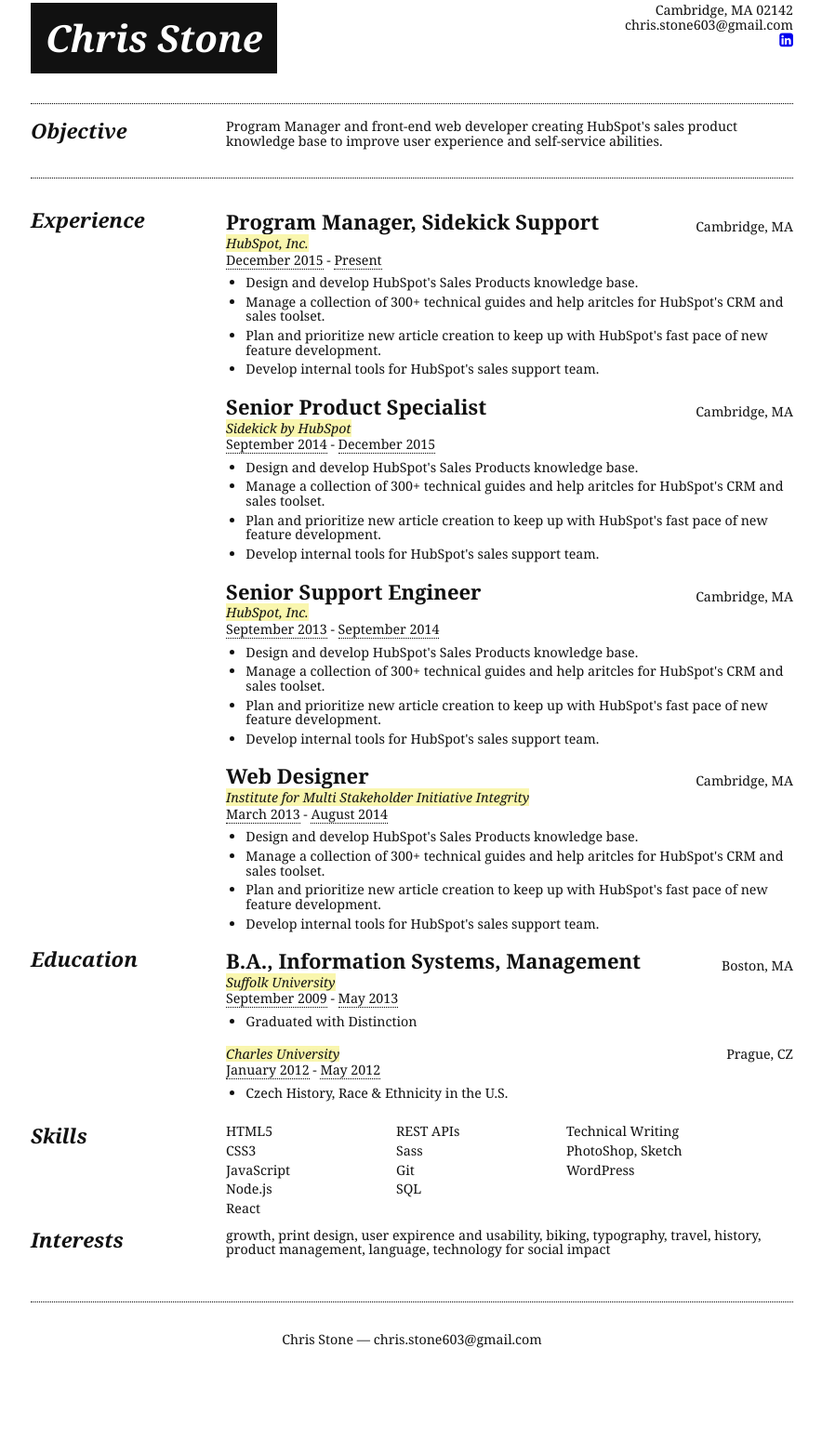
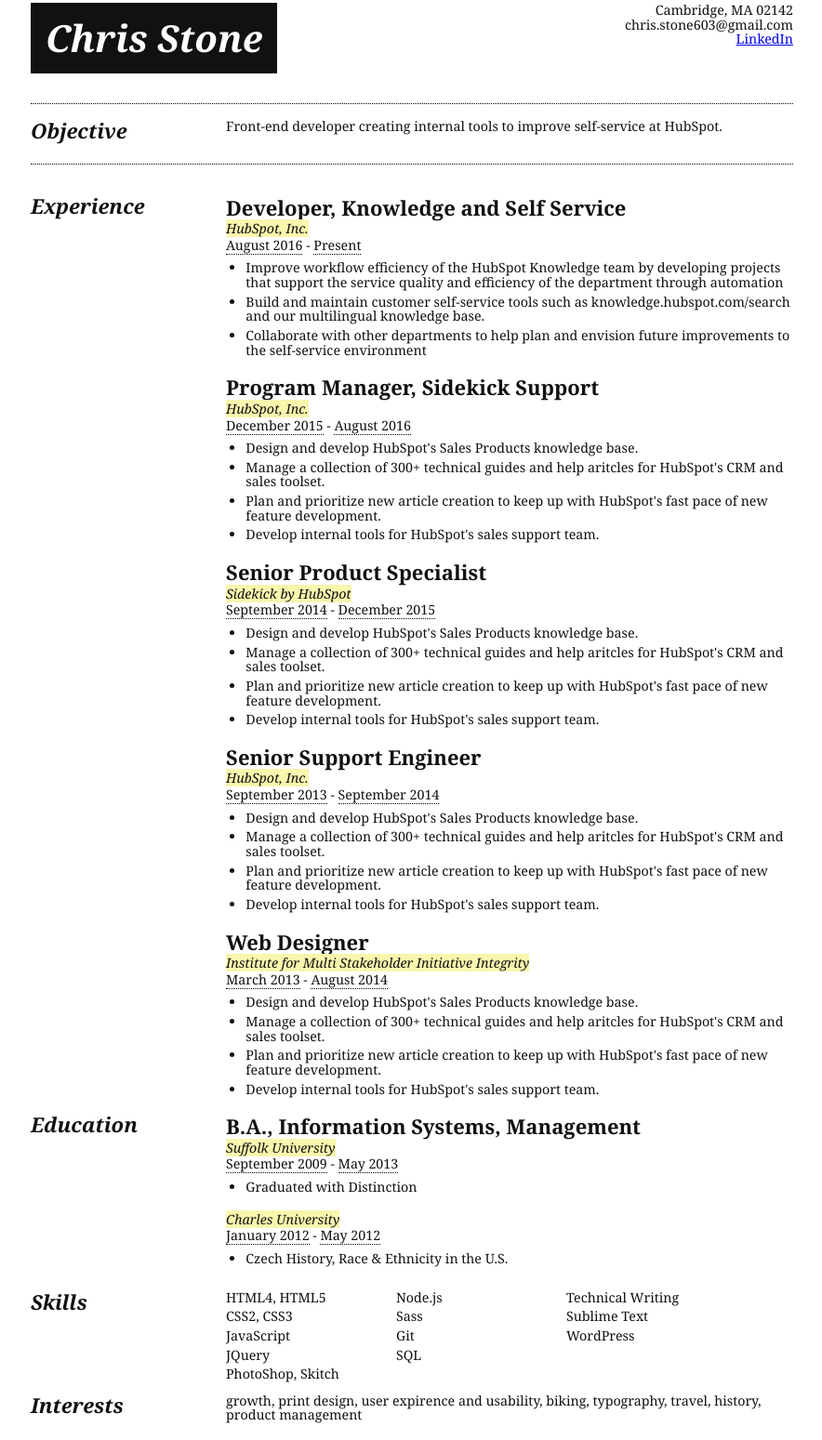
Before and after one commit to c-stone/resume, a website: page index.html in a window 1280 px wide. Shown: the part 67-1616 px from the top of the page at 93% size, without its empty margins (197-1081 px from the left). Drawn offline with nearby package versions, Linux system fonts and the light colour scheme.

Commit message:
added current expirence

```diff
--- a/index.html
+++ b/index.html
@@ -8,8 +8,7 @@
         <meta name="viewport" content="width=device-width, initial-scale=1">
         <link rel="stylesheet" href="css/normalize.css">
         <link rel="stylesheet" href="css/style.css">
-        <link rel="stylesheet" href="https://maxcdn.bootstrapcdn.com/font-awesome/4.5.0/css/font-awesome.min.css">
-        <link rel="shortcut icon" href="favicon.ico"/>
+        <link rel="shortcut icon" href="images/favicon1.ico"/>
     </head>
     <body>
       <article class="container width-980 pad-40-80 marg-30-center">
@@ -20,7 +19,7 @@
           <div class="contact-info flex-container column text-right text-small-1 line-height-1 baseline">
             <span class="city-state-zip">Cambridge, MA 02142</span>
             <span class="email">chris.stone603@gmail.com</span>
-            <span class="linkedIn h5"><a href="https://www.linkedin.com/in/cjstone1"><i class="fa fa-linkedin-square"></i></a></span>
+            <span class="linkedIn"><a href="https://www.linkedin.com/in/cjstone1">LinkedIn</a></span>
           </div>
         </div>
         <div class="objective-container flex-container row space-between pad-2-vert marg-3-vert border-vert">
@@ -28,7 +27,7 @@
             <h2 class="h4 italic">Objective</h2>
           </div>
           <div class="objective grow-4">
-            <p class="text-small-1">Program Manager and front-end web developer creating HubSpot's sales product knowledge base to improve user experience and self-service abilities.</p>
+            <p class="text-small-1">Front-end developer creating internal tools to improve self-service at HubSpot.</p>
           </div>
         </div>
          <div class="experience-container flex-container row space-between">
@@ -38,13 +37,30 @@
           <div class="content grow-4">
             <ol class="experience-list list-style-none line-height-1 pad-marg-0">
               <li class="highlight-section-header">
-                <div class="title-location flex-container space-between flex-end">
-                  <h3 class="title h4">Program Manager, Sidekick Support</h3>
-                  <span class="location text-small-1">Cambridge, MA</span>
-                </div>
+                <h3 class="title h4">Developer, Knowledge and Self Service</h3>
                 <span class="org bg-orange-lt text-small-1"><em>HubSpot, Inc.</em></span>
                 <div class="time-period text-small-1">
-                  <span class="start-date underline">December 2015</span> - <span class="end-date underline">Present</span>
+                  <span class="start-date underline">August 2016</span> - <span class="end-date underline">Present</span>
+                </div>
+                <ul class="summary marg-1-vert text-small-1 line-height-1">
+                  <li>
+                    Improve workflow efficiency of the HubSpot Knowledge team by developing projects that support the service quality and efficiency of the department through automation
+                  </li>
+                  <li>
+                    Build and maintain customer self-service tools such as knowledge.hubspot.com/search and our multilingual knowledge base.
+                  </li>
+                  <li>
+                    Collaborate with other departments to help plan and envision future improvements to the self-service environment
+                  </li>
+                </ul>
+              </li>
+            </ol>
+            <ol class="experience-list list-style-none line-height-1 pad-marg-0">
+              <li class="highlight-section-header">
+                <h3 class="title h4">Program Manager, Sidekick Support</h3>
+                <span class="org bg-orange-lt text-small-1"><em>HubSpot, Inc.</em></span>
+                <div class="time-period text-small-1">
+                  <span class="start-date underline">December 2015</span> - <span class="end-date underline">August 2016</span>
                 </div>
                 <ul class="summary marg-1-vert text-small-1 line-height-1">
                   <li>
@@ -64,10 +80,7 @@
             </ol>
             <ol class="experience-list list-style-none line-height-1 pad-marg-0">
               <li class="highlight-section-header">
-              <div class="title-location flex-container space-between flex-end">
-                  <h3 class="title h4">Senior Product Specialist</h3>
-                  <span class="location text-small-1">Cambridge, MA</span>
-                </div>
+                <h3 class="title h4">Senior Product Specialist</h3>
                 <span class="org bg-orange-lt text-small-1"><em>Sidekick by HubSpot</em></span>
                 <div class="time-period text-small-1">
                   <span class="start-date underline">September 2014</span> - <span class="end-date underline">December 2015</span>
@@ -90,10 +103,7 @@
             </ol>
             <ol class="experience-list list-style-none line-height-1 pad-marg-0">
               <li class="highlight-section-header">
-                <div class="title-location flex-container space-between flex-end">
-                  <h3 class="title h4">Senior Support Engineer</h3>
-                  <span class="location text-small-1">Cambridge, MA</span>
-                </div>
+                <h3 class="title h4">Senior Support Engineer</h3>
                 <span class="org bg-orange-lt text-small-1"><em>HubSpot, Inc.</em></span>
                 <div class="time-period text-small-1">
                   <span class="start-date underline">September 2013</span> - <span class="end-date underline">September 2014</span>
@@ -116,10 +126,7 @@
             </ol>
             <ol class="experience-list list-style-none line-height-1 pad-marg-0">
               <li class="highlight-section-header">
-              <div class="title-location flex-container space-between flex-end">
-                  <h3 class="title h4">Web Designer</h3>
-                  <span class="location text-small-1">Cambridge, MA</span>
-                </div>
+                <h3 class="title h4">Web Designer</h3>
                 <span class="org bg-orange-lt text-small-1"><em>Institute for Multi Stakeholder Initiative Integrity</em></span>
                 <div class="time-period text-small-1">
                   <span class="start-date underline">March 2013</span> - <span class="end-date underline">August 2014</span>
@@ -149,11 +156,7 @@
           <div class="content grow-4">
             <ol class="education-list list-style-none line-height-1 pad-marg-0">
               <li class="highlight-section-header">
-                <div class="title-location flex-container space-between flex-end">
-                  <h3 class="title h4">B.A., Information Systems, Management</h3>
-                  <span class="location text-small-1">Boston, MA</span>
-                </div>
-                <h3 class="title h4"></h3>
+                <h3 class="title h4">B.A., Information Systems, Management</h3>
                 <span class="org bg-orange-lt text-small-1"><em>Suffolk University</em></span>
                 <div class="time-period text-small-1">
                   <span class="start-date underline">September 2009</span> - <span class="end-date underline">May 2013</span>
@@ -165,11 +168,7 @@
                 </ul>
               </li>
               <li class="highlight-section-header">
-                <div class="flex-container space-between flex-end">
-                  <span class="org bg-orange-lt text-small-1"><em>Charles University</em></span>
-                  <span class="location text-small-1">Prague, CZ</span>
-                </div>
-
+                <span class="org bg-orange-lt text-small-1"><em>Charles University</em></span>
                 <div class="time-period text-small-1">
                   <span class="start-date underline">January 2012</span> - <span class="end-date underline">May 2012</span>
                 </div>
@@ -188,21 +187,21 @@
           </div>
           <div class="skills flex-container grow-4">
             <ul class="list-style-none text-small-1 line-height-1 pad-marg-0 flex-width-30">
-              <li>HTML5</li>
-              <li>CSS3</li>
+              <li>HTML4, HTML5</li>
+              <li>CSS2, CSS3</li>
               <li>JavaScript</li>
-              <li>Node.js</li>
-              <li>React</li>
+              <li>JQuery</li>
+              <li>PhotoShop, Skitch</li>
             </ul>
             <ul class="list-style-none text-small-1 line-height-1 pad-marg-0 flex-width-30">
-              <li>REST APIs</li>
+              <li>Node.js</li>
               <li>Sass</li>
               <li>Git</li>
               <li>SQL</li>
             </ul>
             <ul class="list-style-none text-small-1 line-height-1 pad-marg-0 flex-width-30">
               <li>Technical Writing</li>
-              <li>PhotoShop, Sketch</li>
+              <li>Sublime Text</li>
               <li>WordPress</li>
             </ul>
           </div>
@@ -212,11 +211,11 @@
             <h2 class="h4 italic">Interests</h2>
           </div>
           <div class="skills flex-container grow-4">
-            <p class="text-small-1">growth, print design, user expirence and usability, biking, typography, travel, history, product management, language, technology for social impact</p>
+            <p class="text-small-1">growth, print design, user expirence and usability, biking, typography, travel, history, product management</p>
           </div>
         </div>
-        <footer class="flex-container center text-small-1 border-bottom marg-3-vert">
-          <p class="pad-0 marg-3-top">Chris Stone — chris.stone603@gmail.com</p>
+        <footer class="border-bottom marg-1-vert">
+
         </footer>
       </article>
 
```
